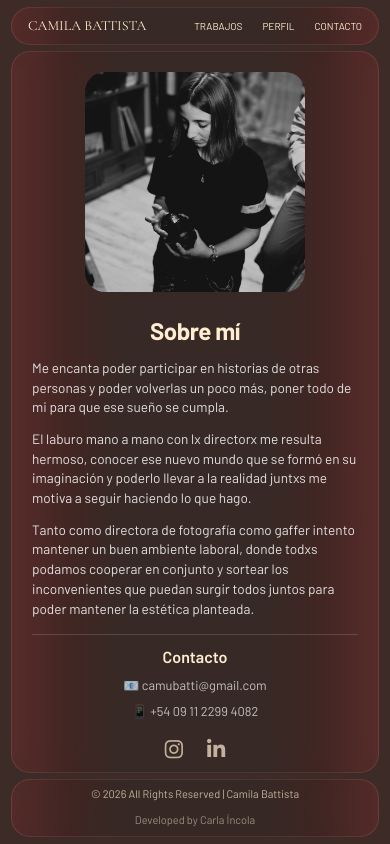
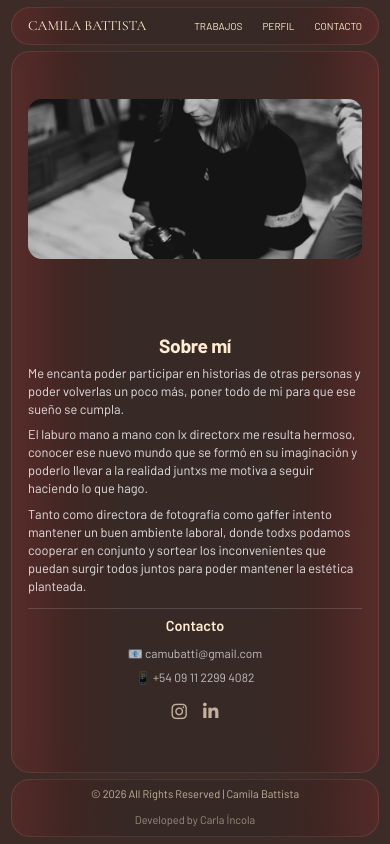
Before and after one commit to camilabattista/portfolio, a website: page perfil/perfil.html in a window 390 px wide. Drawn offline with nearby package versions, Linux system fonts and the light colour scheme; a web font is replaced by a local one.

Commit message:
design updates

```diff
--- a/scss/base/_variables.scss
+++ b/scss/base/_variables.scss
@@ -17,6 +17,8 @@ $bubble-gradient-background: linear-gradient(90deg,
     rgba(255, 107, 107, 0.25) 100%
 );
 
+
+
 // FONTS
 $font-family: 'Barlow', sans-serif;
 $font-logo: 'Cormorant Garamond', serif;
--- a/scss/pages/_profile.scss
+++ b/scss/pages/_profile.scss
@@ -3,15 +3,16 @@
 // ============================================
 // VARIABLES
 // ============================================
-$bubble-max-width: 100%;  // Cambiado de 1200px a 100%
+$bubble-max-width: 100%;
 $bubble-border-radius: 18px;
 $nav-footer-border-radius: 18px;
 $navbar-height: 52px;
 $footer-height: 52px;
 $gap-between: 8px;
-$horizontal-margin: 8px;  // Margen lateral (ajusta este valor)
+$horizontal-margin: 8px;
+
 // ============================================
-// BODY
+// BODY - SIN SCROLL
 // ============================================
 .about-body {
     margin: 0;
@@ -26,7 +27,7 @@ $horizontal-margin: 8px;  // Margen lateral (ajusta este valor)
 }
 
 // ============================================
-// NAVBAR CON BURBUJA (ancho completo)
+// NAVBAR
 // ============================================
 .about-header {
     position: relative;
@@ -36,7 +37,7 @@ $horizontal-margin: 8px;  // Margen lateral (ajusta este valor)
     z-index: 1000;
     display: flex;
     justify-content: center;
-    padding: 0 $horizontal-margin;  // Margen lateral
+    padding: 0 $horizontal-margin;
     flex-shrink: 0;
     margin-bottom: $gap-between;
 }
@@ -126,14 +127,14 @@ $horizontal-margin: 8px;  // Margen lateral (ajusta este valor)
 }
 
 // ============================================
-// MAIN CONTENT - OCUPA ESPACIO RESTANTE
+// MAIN CONTENT - OCUPA TODO EL ESPACIO
 // ============================================
 .about-main {
     flex: 1;
     display: flex;
     align-items: center;
     justify-content: center;
-    padding: $gap-between $horizontal-margin;  // Margen lateral y vertical entre burbujas
+    padding: $gap-between $horizontal-margin;
     min-height: 0;
 }
 
@@ -179,13 +180,14 @@ $horizontal-margin: 8px;  // Margen lateral (ajusta este valor)
         padding: 30px;
         z-index: 2;
         height: 100%;
-        overflow-y: auto;
+        overflow: hidden;  // ← Sin scroll interno
+        align-items: center;
 
         @media (max-width: 968px) {
             grid-template-columns: 1fr;
-            gap: 30px;
-            padding: 25px;
-            overflow-y: visible;
+            gap: 20px;
+            padding: 20px;
+            overflow: hidden;  // ← Sin scroll en tablet/móvil
         }
     }
 
@@ -205,7 +207,7 @@ $horizontal-margin: 8px;  // Margen lateral (ajusta este valor)
 }
 
 // ============================================
-// COLUMNA IZQUIERDA - IMAGEN CUADRADA
+// COLUMNA IZQUIERDA - IMAGEN
 // ============================================
 .about-bubble__image-col {
     width: 100%;
@@ -214,6 +216,7 @@ $horizontal-margin: 8px;  // Margen lateral (ajusta este valor)
     align-items: center;
 }
 
+// Estilo desktop (imagen cuadrada)
 .about-bubble__image {
     width: 100%;
     max-width: 500px;
@@ -223,17 +226,6 @@ $horizontal-margin: 8px;  // Margen lateral (ajusta este valor)
     border-radius: 20px;
     display: block;
     margin: 0 auto;
-
-    @media (max-width: 968px) {
-        max-width: 220px;
-    }
-}
-
-.about-bubble__inner {
-    display: grid;
-    grid-template-columns: 1fr 1fr;
-    gap: 40px;
-    align-items: center;  // ← Centra verticalmente ambas columnas
 }
 
 // ============================================
@@ -241,6 +233,8 @@ $horizontal-margin: 8px;  // Margen lateral (ajusta este valor)
 // ============================================
 .about-bubble__text-col {
     width: 100%;
+    overflow-wrap: break-word;
+    word-break: break-word;
 }
 
 .about-bubble__title {
@@ -249,10 +243,6 @@ $horizontal-margin: 8px;  // Margen lateral (ajusta este valor)
     margin-bottom: 16px;
     color: $color-text-primary;
     letter-spacing: -0.02em;
-
-    @media (max-width: 768px) {
-        font-size: 1.6rem;
-    }
 }
 
 .about-bubble__bio p {
@@ -278,6 +268,7 @@ $horizontal-margin: 8px;  // Margen lateral (ajusta este valor)
         font-size: 0.8rem;
         margin-bottom: 6px;
         color: rgba(255, 255, 255, 0.7);
+        overflow-wrap: break-word;
     }
 }
 
@@ -285,6 +276,7 @@ $horizontal-margin: 8px;  // Margen lateral (ajusta este valor)
     display: flex;
     gap: 16px;
     margin-top: 12px;
+    flex-wrap: wrap;
 
     &-link {
         color: $color-text-primary;
@@ -300,10 +292,10 @@ $horizontal-margin: 8px;  // Margen lateral (ajusta este valor)
 }
 
 // ============================================
-// FOOTER CON BURBUJA (ancho completo)
+// FOOTER
 // ============================================
 .about-footer {
-    padding: 0 $horizontal-margin $gap-between;  // Margen lateral
+    padding: 0 $horizontal-margin $gap-between;
     background: transparent;
     display: flex;
     justify-content: center;
@@ -385,10 +377,10 @@ $horizontal-margin: 8px;  // Margen lateral (ajusta este valor)
 }
 
 // ============================================
-// RESPONSIVE
+// RESPONSIVE GENERAL
 // ============================================
 @media (max-width: 768px) {
-    $horizontal-margin: 12px;  // Margen más pequeño en móvil
+    $horizontal-margin: 12px;
 
     .about-header { padding: 0 12px; }
     .about-main { padding: $gap-between 12px; }
@@ -399,53 +391,56 @@ $horizontal-margin: 8px;  // Margen lateral (ajusta este valor)
     .nav-bubble__item { padding-left: 20px; font-size: 10px; }
 
     .footer-bubble__inner { padding: 6px 16px; }
-
-    .about-bubble__inner {
-        padding: 20px;
-    }
 }
 
-
-
-
-
-
-
-
-
-
 // ============================================
-// RESPONSIVE: TABLET Y MÓVIL (una columna)
+// RESPONSIVE: TABLET (768px a 1024px)
 // ============================================
-
-// Tablet (768px a 1024px)
 @media (min-width: 769px) and (max-width: 1024px) {
     .about-bubble__inner {
-        grid-template-columns: 1fr;  // Una sola columna
-        gap: 30px;
-        padding: 30px;
+        grid-template-columns: 1fr;
+        gap: 16px;
+        padding: 20px;
+        overflow: hidden;
     }
 
+    // Imagen horizontal: ocupa ancho, altura reducida
     .about-bubble__image {
-        max-width: 300px;  // Imagen más grande en tablet
+        width: 100%;
+        max-width: 100%;
+        height: auto;
+        max-height: 180px;      // ← Altura máxima pequeña (horizontal)
+        aspect-ratio: 16 / 9;   // ← Proporción horizontal
+        object-fit: cover;
         margin: 0 auto;
+        border-radius: 16px;
     }
 
-     // Título
     .about-bubble__title {
-        font-size: 1.2rem;  // Reducido de 2rem
-        margin-bottom: 12px;
-        text-align: center;  // Centrado (opcional)
+        font-size: 1.2rem;
+        margin-bottom: 10px;
+        text-align: center;
     }
 
-    // Párrafos
     .about-bubble__bio p {
-        font-size: 0.72rem;
-        line-height: 1.45;
-        margin-bottom: 12px;
-        text-align: left;  // Izquierda para mejor legibilidad
+        font-size: 0.75rem;
+        line-height: 1.4;
+        margin-bottom: 10px;
+        text-align: left;
     }
 
+    .about-bubble__contact {
+        margin-top: 12px;
+        padding-top: 10px;
+
+        h3 { font-size: 0.9rem; }
+        p { font-size: 0.75rem; }
+    }
+
+    .about-bubble__social {
+        gap: 12px;
+        &-link { font-size: 1rem; }
+    }
 }
 
 // ============================================
@@ -454,52 +449,57 @@ $horizontal-margin: 8px;  // Margen lateral (ajusta este valor)
 @media (max-width: 768px) {
     .about-bubble__inner {
         grid-template-columns: 1fr;
-        gap: 25px;
-        padding: 20px;
+        gap: 12px;
+        padding: 16px;
+        overflow: hidden;
     }
 
+    // Imagen horizontal: ocupa ancho completo, altura reducida
     .about-bubble__image {
-        max-width: 220px;
+        width: 100%;
+        max-width: 100%;
+        height: auto;
+        max-height: 160px;      // ← Altura máxima pequeña
+        aspect-ratio: 16 / 9;   // ← Proporción horizontal ancha
+        object-fit: cover;
+        margin: 0 auto;
+        border-radius: 14px;
     }
 
-    // Título
     .about-bubble__title {
-        font-size: 1.5rem;  // Reducido de 2rem
-        margin-bottom: 12px;
-        text-align: center;  // Centrado (opcional)
+        font-size: 1.2rem;
+        margin-bottom: 8px;
+        text-align: center;
     }
 
-    // Párrafos
     .about-bubble__bio p {
-        font-size: 0.85rem;
-        line-height: 1.45;
-        margin-bottom: 12px;
-        text-align: left;  // Izquierda para mejor legibilidad
+        font-size: 0.8rem;
+        line-height: 1.4;
+        margin-bottom: 8px;
+        text-align: left;
     }
 
-    // Sección de contacto
     .about-bubble__contact {
-        margin-top: 16px;
-        padding-top: 12px;
+        margin-top: 12px;
+        padding-top: 8px;
 
         h3 {
-            font-size: 1rem;  // Reducido
-            text-align: center;  // Centrado
+            font-size: 0.9rem;
+            text-align: center;
         }
 
         p {
-            font-size: 0.8rem;
+            font-size: 0.75rem;
             text-align: center;
         }
     }
 
-    // Iconos sociales
     .about-bubble__social {
-        justify-content: center;  // Centrar iconos
-        gap: 24px;
+        justify-content: center;
+        gap: 16px;
 
         &-link {
-            font-size: 1.3rem;
+            font-size: 1.1rem;
         }
     }
 }
```
Also changed, not shown: css/style.css, 1 other file.
